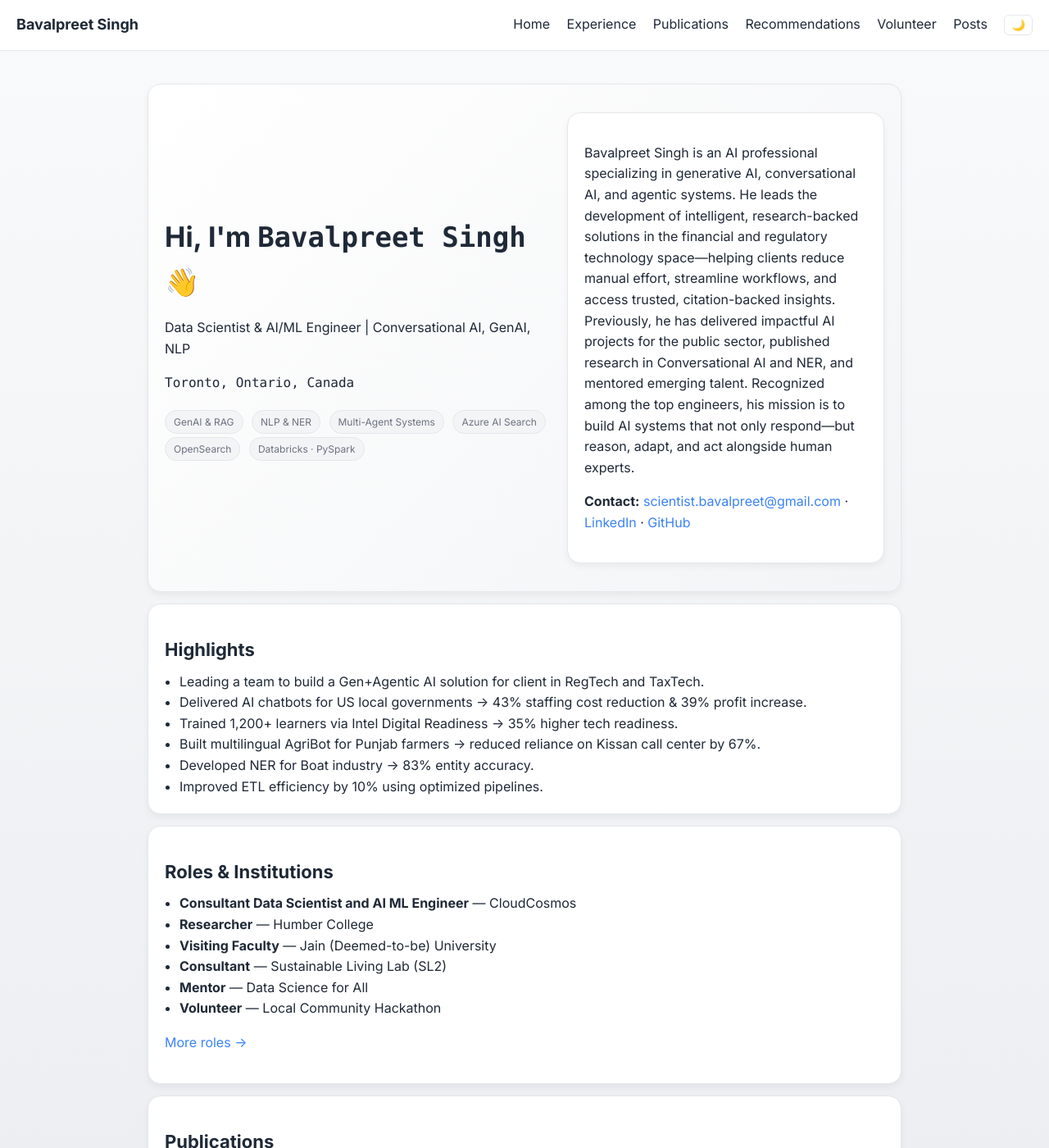
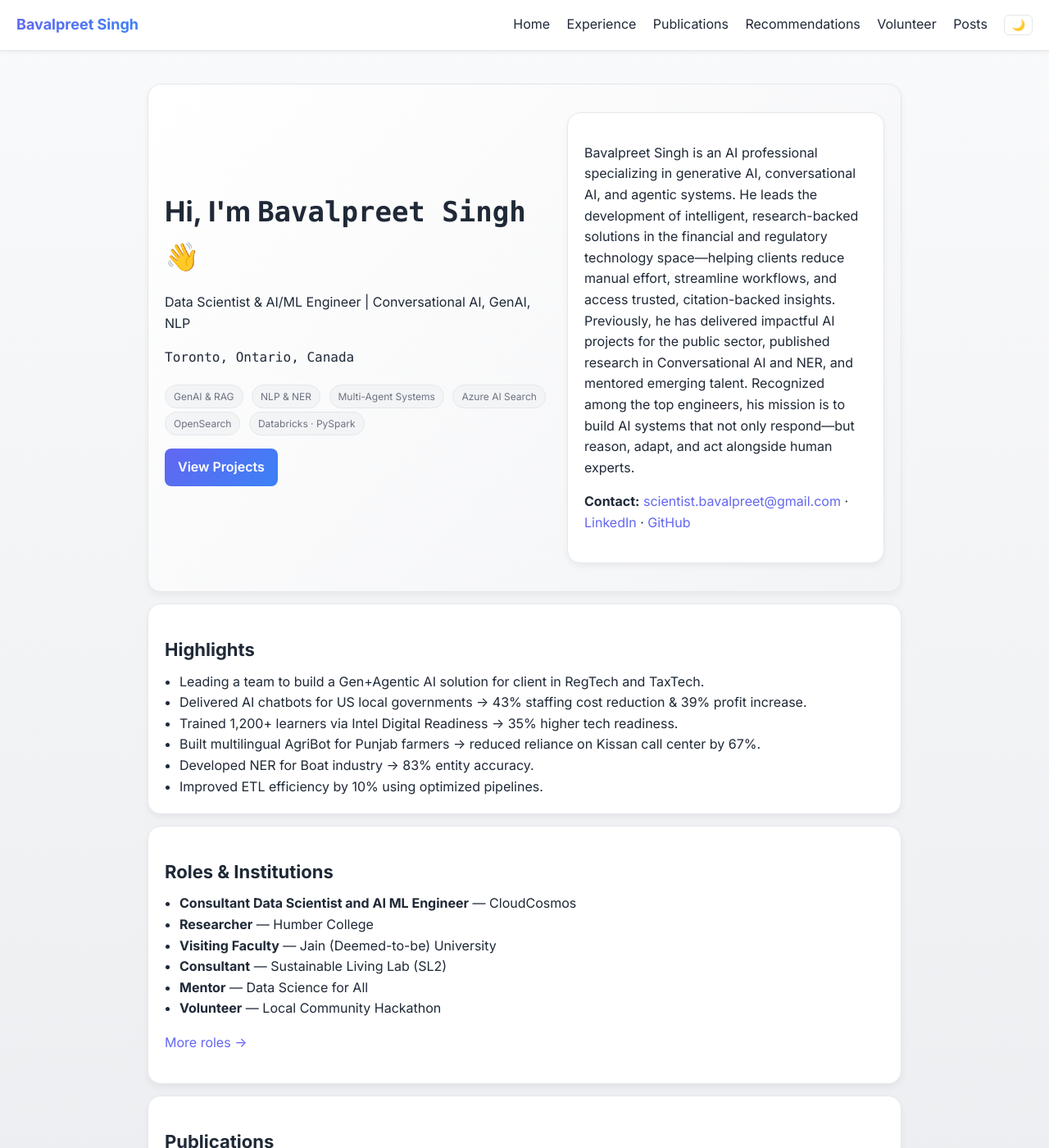
Before and after one commit to Bavalpreet/bavalpreet.github.io, a Jekyll site: the page built from index.html, in a window 1280 px wide and 1400 px high. Shown: the whole window at 82% size. Built offline with Jekyll 4.4.1, drawn with Linux system fonts in a browser that asks for light colours.

Commit message:
Enhance site styling with gradient accents and animations

```diff
--- a/assets/css/style.css
+++ b/assets/css/style.css
@@ -3,7 +3,8 @@
   --card: #ffffff;
   --text: #1f2937;
   --muted: #6b7280;
-  --accent: #3b82f6;
+  --accent: #6366f1;
+  --accent-gradient: linear-gradient(135deg, #6366f1, #3b82f6);
   --border: #e5e7eb;
   --badge-bg: #f3f4f6;
 }
@@ -13,7 +14,8 @@
   --card: #111827;
   --text: #f9fafb;
   --muted: #9ca3af;
-  --accent: #3b82f6;
+  --accent: #6366f1;
+  --accent-gradient: linear-gradient(135deg, #6366f1, #3b82f6);
   --border: #374151;
   --badge-bg: #1f2937;
 }
@@ -29,6 +31,7 @@ body {
   background: var(--bg);
   line-height: 1.6;
   transition: background 0.3s ease, color 0.3s ease;
+  scroll-behavior: smooth;
 }
 
 a {
@@ -53,17 +56,43 @@ a {
   position: sticky;
   top: 0;
   border-bottom: 1px solid var(--border);
+  box-shadow: 0 2px 4px rgba(0,0,0,0.05);
 }
 
 .brand {
   font-weight: 700;
   font-size: 18px;
-  color: var(--text);
+  background: var(--accent-gradient);
+  -webkit-background-clip: text;
+  color: transparent;
 }
 
 nav a {
   margin-left: 16px;
   color: var(--text);
+  position: relative;
+  display: inline-block;
+  padding-bottom: 2px;
+  transition: color 0.3s ease;
+}
+
+nav a::after {
+  content: "";
+  position: absolute;
+  left: 0;
+  bottom: 0;
+  height: 2px;
+  width: 0%;
+  background: var(--accent-gradient);
+  transition: width 0.3s ease;
+}
+
+nav a:hover {
+  color: var(--accent);
+}
+
+nav a:hover::after {
+  width: 100%;
 }
 
 .card {
@@ -74,6 +103,7 @@ nav a {
   margin: 14px 0;
   box-shadow: 0 4px 8px rgba(0, 0, 0, 0.05);
   transition: background 0.3s ease, border-color 0.3s ease;
+  animation: fadeInUp 0.6s ease both;
 }
 
 .grid {
@@ -112,10 +142,41 @@ nav a {
   grid-template-columns: 1.1fr 0.9fr;
   gap: 18px;
   align-items: center;
+  animation: fadeInUp 0.8s ease both;
 }
 
 .hero.card {
   background: linear-gradient(135deg, var(--card), var(--badge-bg));
+}
+
+.actions {
+  margin-top: 16px;
+}
+
+.btn {
+  display: inline-block;
+  padding: 10px 16px;
+  border-radius: 8px;
+  background: var(--accent-gradient);
+  color: #fff;
+  font-weight: 600;
+  transition: transform 0.2s ease, box-shadow 0.2s ease;
+}
+
+.btn:hover {
+  transform: translateY(-2px);
+  box-shadow: 0 8px 12px rgba(0,0,0,0.15);
+}
+
+@keyframes fadeInUp {
+  from {
+    opacity: 0;
+    transform: translateY(10px);
+  }
+  to {
+    opacity: 1;
+    transform: translateY(0);
+  }
 }
 
 @media (max-width: 880px) {
--- a/index.html
+++ b/index.html
@@ -13,6 +13,9 @@ title: Home
       {% for s in p.skills limit:6 %}
         <span class="badge">{{ s }}</span>
       {% endfor %}
+    </div>
+    <div class="actions">
+      <a class="btn" href="{{ '/projects/' | relative_url }}">View Projects</a>
     </div>
   </div>
   <div>
```
